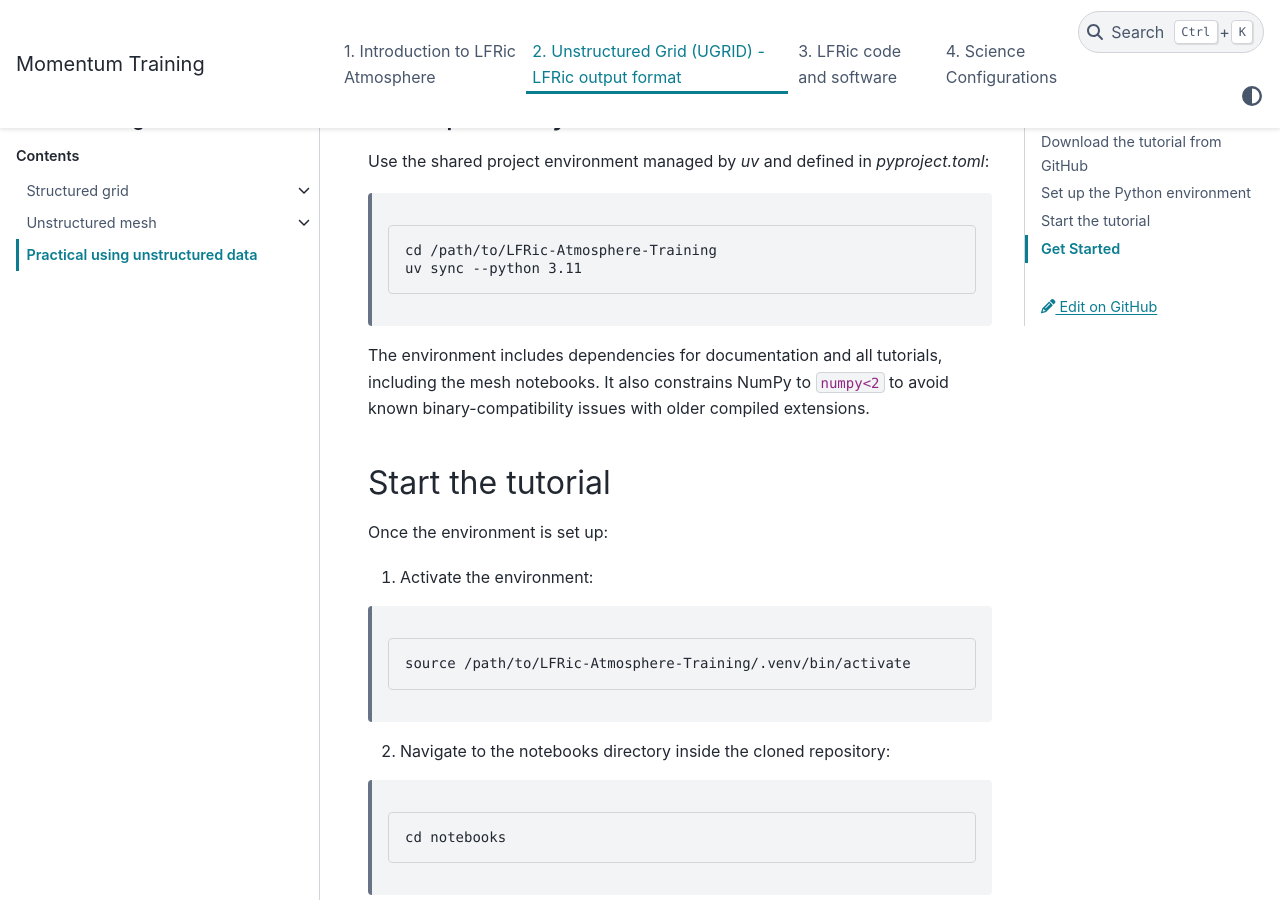
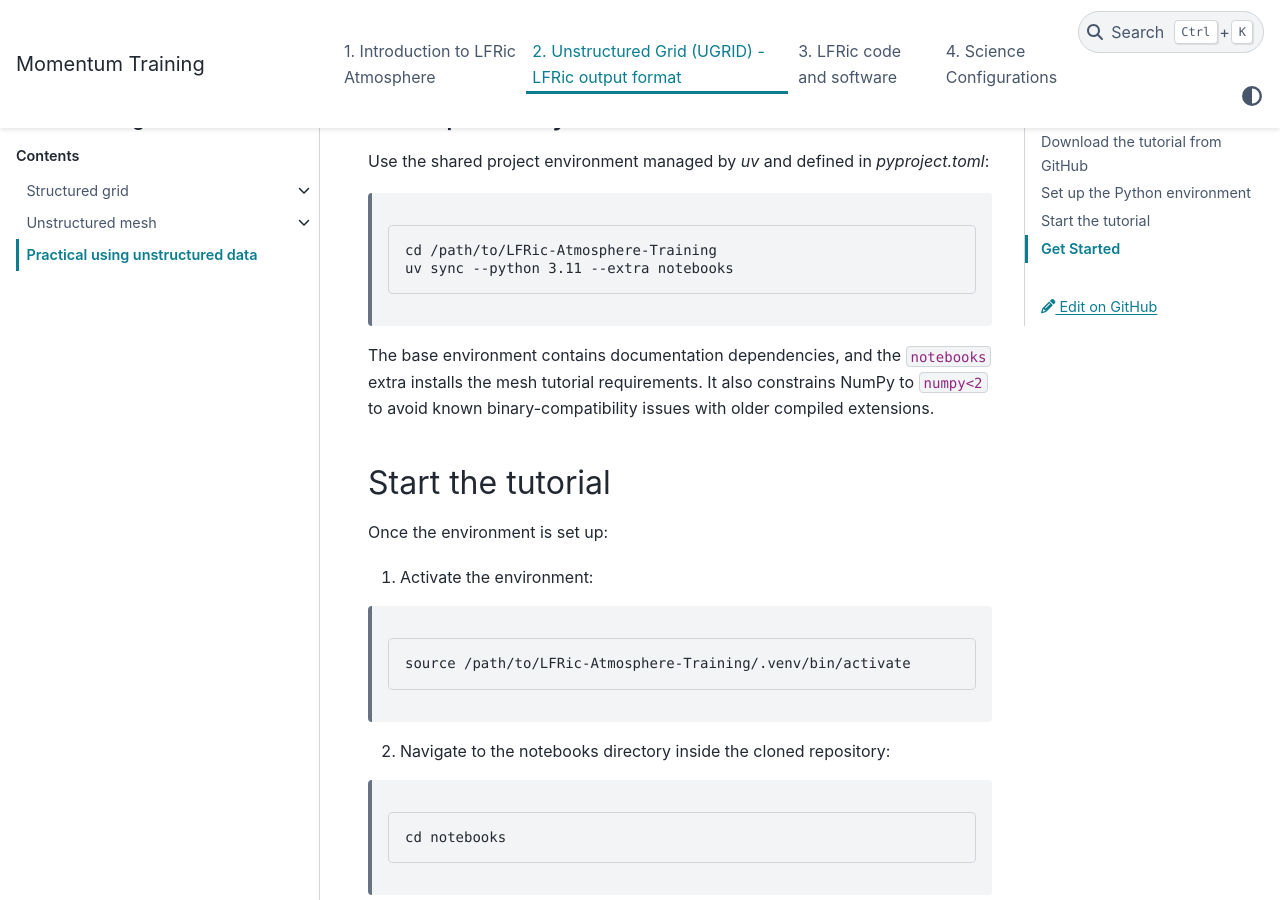
Before and after one commit to MetOffice/LFRic-Atmosphere-Training, a Sphinx documentation site: the page built from source/mesh_overview/exercises/practical_exercises.rst, in a window 1280 px wide and 900 px high, scrolled down 1115 px. Built offline with Sphinx 7.4.7 and the PyData theme 0.15.4, drawn with Linux system fonts in a browser that asks for light colours.

Commit message:
Update install step with the additional parts within the exercises

```diff
--- a/source/mesh_overview/exercises/practical_exercises.rst
+++ b/source/mesh_overview/exercises/practical_exercises.rst
@@ -41,9 +41,9 @@ Use the shared project environment managed by `uv` and defined in `pyproject.tom
  .. code-block:: console
 
      cd /path/to/LFRic-Atmosphere-Training
-     uv sync --python 3.11
+     uv sync --python 3.11 --extra notebooks
 
-The environment includes dependencies for documentation and all tutorials, including the mesh notebooks.
+The base environment contains documentation dependencies, and the ``notebooks`` extra installs the mesh tutorial requirements.
 It also constrains NumPy to ``numpy<2`` to avoid known binary-compatibility issues with older compiled extensions.
 
 Start the tutorial
```
